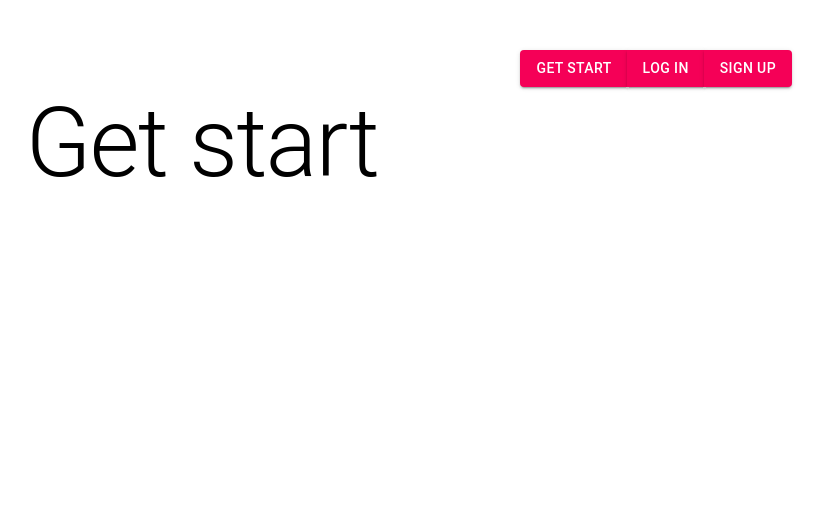
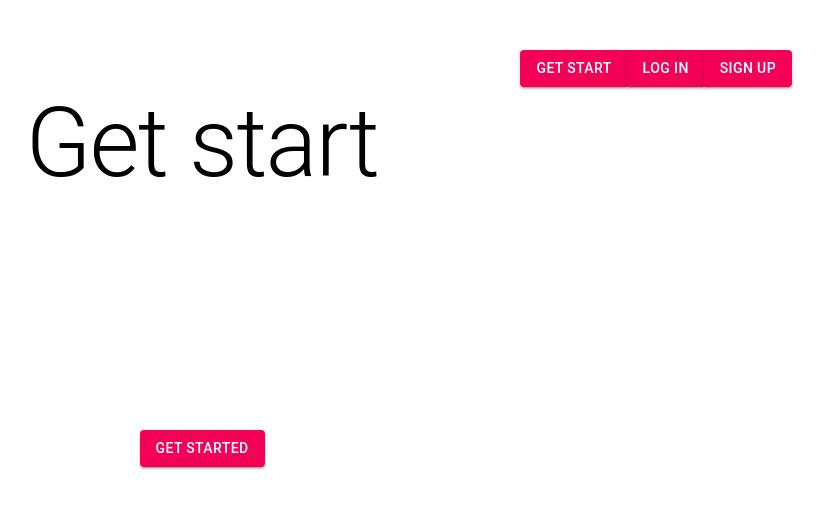
Before and after one commit to AliakseiYausiuk/Form, a React (Create React App) app: page /#/ in a window 1280 px wide. Shown: the top 508 px of the page, without its empty margins (438-1262 px from the left). Built offline with nearby package versions, Linux system fonts and the light colour scheme.

Commit message:
feat: add base layout

```diff
--- a/src/component/GetStart/GetStart.tsx
+++ b/src/component/GetStart/GetStart.tsx
@@ -1,6 +1,8 @@
 import React from 'react';
-import {Grid} from '@material-ui/core';
+import {Button, Grid} from '@material-ui/core';
 import {Title} from '../Title/Title';
+import {NavLink} from 'react-router-dom';
+import style from './getStart.module.css'
 
 export type PropsTypeGetStart = {
     title: string
@@ -8,8 +10,12 @@ export type PropsTypeGetStart = {
 
 export const GetStart = ({title}: PropsTypeGetStart) => {
     return (
-        <Grid>
+        <Grid container justifyContent={'center'} direction={'column'} alignItems={'center'}>
             <Title title={title}/>
+            <Grid className={style.wrapper} container justifyContent={'center'} direction={'column'} alignItems={'center'}>
+                <Button variant={'contained'} color={'secondary'}><NavLink className={style.link} to={'/login'}>Get
+                    started</NavLink></Button>
+            </Grid>
         </Grid>
     )
 }
```
